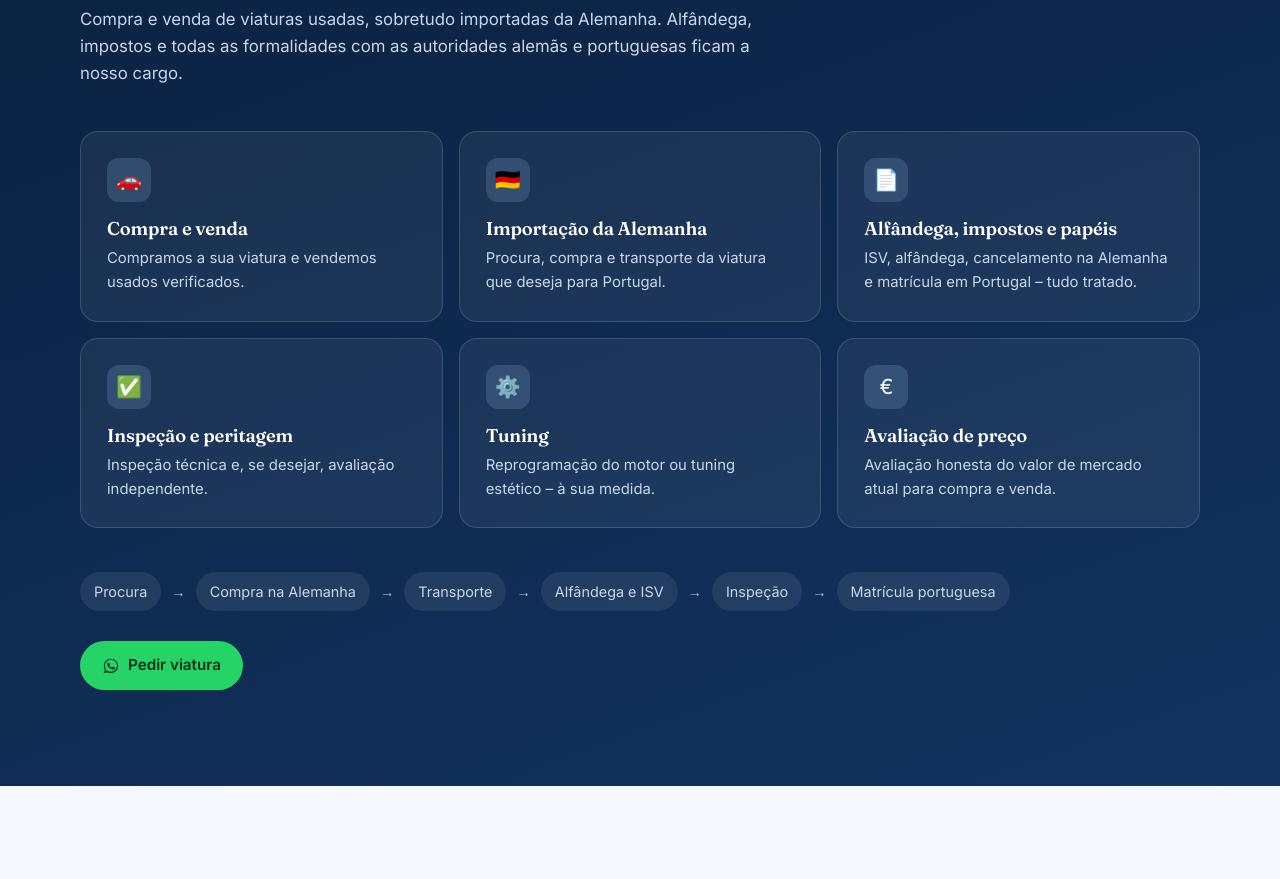
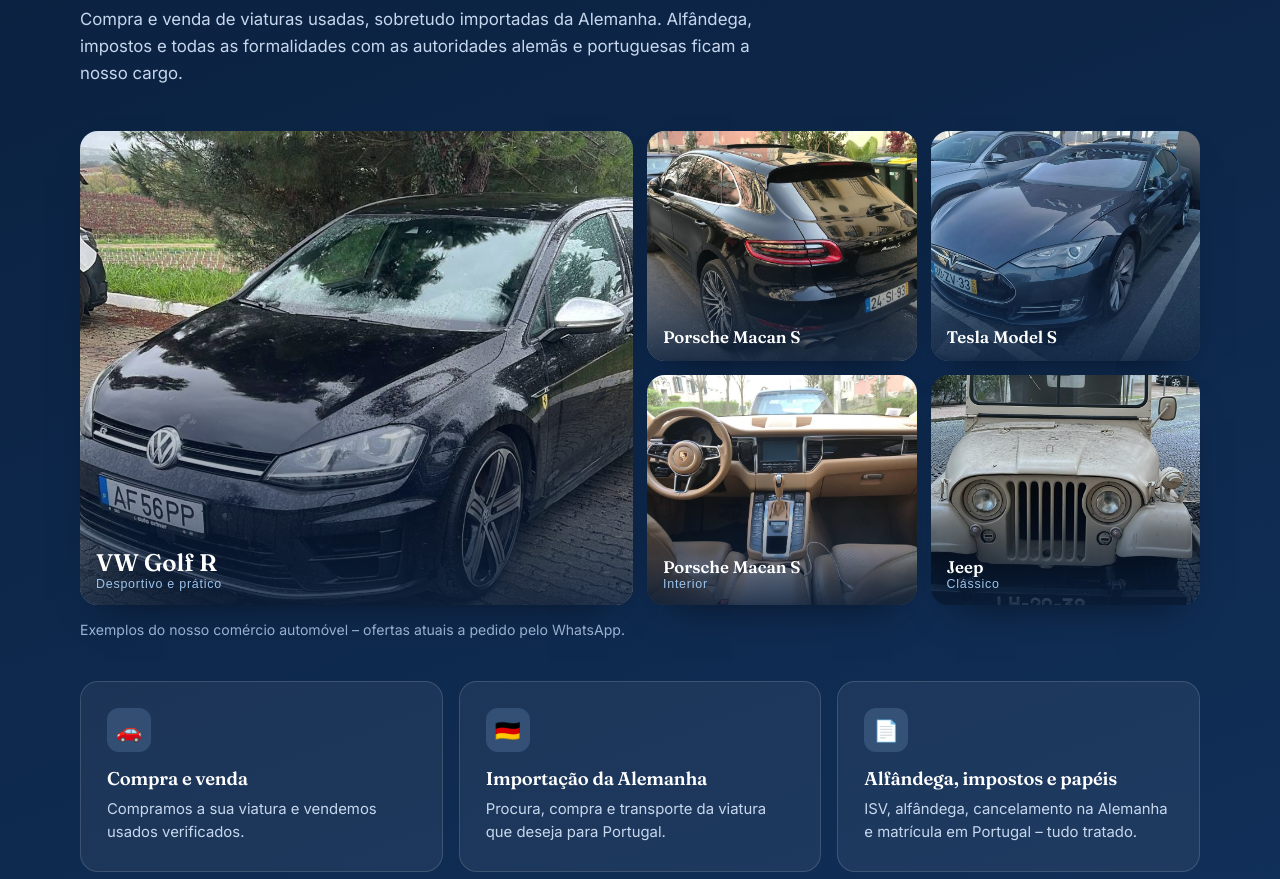
Before and after one commit to boehmprivateequity/mc-privat-equity, a plain HTML site: page index.html in a window 1280 px wide. Shown: the part 4040-4919 px from the top of the page. Drawn offline with Linux system fonts and the light colour scheme.

Commit message:
Autobereich: Bildergalerie mit fünf Fahrzeugfotos
Co-Authored-By: Claude Opus 5.5 <noreply@anthropic.com>

```diff
--- a/index.html
+++ b/index.html
@@ -111,6 +111,19 @@ section{padding:96px 0}
 .flow span{background:rgba(255,255,255,.08);border-radius:999px;padding:8px 14px}
 .flow i{font-style:normal;color:var(--sky)}
 
+/* Car gallery */
+.cars{display:grid;grid-template-columns:repeat(4,1fr);grid-template-rows:230px 230px;gap:14px;margin-bottom:14px}
+.car{position:relative;border:0;padding:0;border-radius:var(--radius);overflow:hidden;cursor:zoom-in;background:var(--deep);box-shadow:0 20px 40px -24px rgba(0,0,0,.6)}
+.car img{width:100%;height:100%;object-fit:cover;transition:transform .6s cubic-bezier(.2,.7,.2,1),filter .4s;filter:saturate(.95)}
+.car:hover img{transform:scale(1.06);filter:saturate(1.1)}
+.car:after{content:"";position:absolute;inset:0;background:linear-gradient(180deg,transparent 50%,rgba(10,31,60,.85));pointer-events:none}
+.car .cap{position:absolute;left:16px;right:16px;bottom:14px;z-index:1;text-align:left;color:#fff;display:flex;flex-direction:column}
+.car .cap b{font-family:Fraunces,serif;font-weight:600;font-size:1.05rem}
+.car .cap small{color:var(--sky);font-size:.78rem;letter-spacing:.06em}
+.c-main{grid-column:span 2;grid-row:span 2}
+.c-main .cap b{font-size:1.5rem}
+.cars-note{color:#9fb8d8;font-size:.88rem;margin-bottom:40px}
+
 /* Contact */
 .contact{display:grid;grid-template-columns:1fr 1fr;gap:28px}
 .cbox{background:#fff;border:1px solid var(--line);border-radius:24px;padding:34px}
@@ -147,6 +160,11 @@ footer .wrap{display:flex;justify-content:space-between;flex-wrap:wrap;gap:10px}
   section{padding:68px 0}
   .hero{padding:64px 0 100px}
   .cards,.steps{grid-template-columns:1fr}
+  .cars{grid-template-columns:1fr 1fr;grid-template-rows:240px 150px 150px}
+  .c-main{grid-row:span 1}
+  .car .cap{left:10px;right:10px;bottom:8px}
+  .car .cap b{font-size:.85rem}
+  .c-main .cap b{font-size:1.3rem}
   .right .btn-wa{display:none}
   .ref{padding:18px}
   .gallery{grid-template-columns:repeat(3,1fr)}
@@ -288,6 +306,14 @@ footer .wrap{display:flex;justify-content:space-between;flex-wrap:wrap;gap:10px}
       <h2 data-i18n="c.h">Gebrauchtwagen aus Deutschland – wir erledigen alles bis zur Zulassung in Portugal.</h2>
       <p data-i18n="c.p">Ankauf und Verkauf von Gebrauchtwagen, vorwiegend Import aus Deutschland. Zoll, Steuern und alle Formalitäten mit den deutschen und portugiesischen Behörden übernehmen wir für Sie.</p>
     </div>
+    <div class="cars">
+      <button class="car c-main"><img src="images/auto-golf-r.jpg" alt="VW Golf R" loading="lazy"><span class="cap"><b>VW Golf R</b><small data-i18n="car.sport">Sportlich & alltagstauglich</small></span></button>
+      <button class="car"><img src="images/auto-macan-heck.jpg" alt="Porsche Macan S" loading="lazy"><span class="cap"><b>Porsche Macan S</b></span></button>
+      <button class="car"><img src="images/auto-tesla.jpg" alt="Tesla Model S" loading="lazy"><span class="cap"><b>Tesla Model S</b></span></button>
+      <button class="car"><img src="images/auto-macan-innen.jpg" alt="Porsche Macan S – Innenraum" loading="lazy"><span class="cap"><b>Porsche Macan S</b><small data-i18n="car.int">Innenraum</small></span></button>
+      <button class="car"><img src="images/auto-jeep.jpg" alt="Klassischer Jeep" loading="lazy" style="object-position:center 40%"><span class="cap"><b>Jeep</b><small data-i18n="car.classic">Klassiker</small></span></button>
+    </div>
+    <p class="cars-note" data-i18n="car.note">Beispiele aus unserem Fahrzeughandel – aktuelle Angebote auf Anfrage per WhatsApp.</p>
     <div class="cards">
       <div class="card"><div class="ico">🚗</div><h3 data-i18n="k1.h">An- & Verkauf</h3><p data-i18n="k1.p">Ankauf Ihres Fahrzeugs und Verkauf geprüfter Gebrauchtwagen.</p></div>
       <div class="card"><div class="ico">🇩🇪</div><h3 data-i18n="k2.h">Import aus Deutschland</h3><p data-i18n="k2.p">Suche, Kauf und Überführung Ihres Wunschfahrzeugs nach Portugal.</p></div>
@@ -350,7 +376,7 @@ document.getElementById('y').textContent=new Date().getFullYear();
 
 // Lightbox
 const lb=document.getElementById('lb'),lbi=lb.querySelector('img');
-document.querySelectorAll('.gallery button').forEach(b=>b.onclick=()=>{const i=b.querySelector('img');lbi.src=i.src;lbi.alt=i.alt;lb.classList.add('on')});
+document.querySelectorAll('.gallery button, .car').forEach(b=>b.onclick=()=>{const i=b.querySelector('img');lbi.src=i.src;lbi.alt=i.alt;lb.classList.add('on')});
 lb.onclick=()=>lb.classList.remove('on');
 
 // Sprachen
@@ -387,7 +413,8 @@ const PT={
 "ct.eye":"Contacto","ct.h":"A forma mais rápida de nos contactar é pelo WhatsApp.","ct.addr":"Morada","ct.tel":"Telefone / WhatsApp",
 "wa.h":"Escreva-nos no WhatsApp","wa.p":"Escolha o assunto – a mensagem já está preparada.",
 "q1":"Apartamento no hotel boutique","q2":"Casa de férias com piscina","q3":"Vender imóvel","q4":"Importação e avaliação auto",
-"imp":"Informação legal","priv":"Privacidade"
+"imp":"Informação legal","priv":"Privacidade",
+"car.sport":"Desportivo e prático","car.int":"Interior","car.classic":"Clássico","car.note":"Exemplos do nosso comércio automóvel – ofertas atuais a pedido pelo WhatsApp."
 };
 const EN={
 "nav.hotel":"Boutique Hotel","nav.villa":"Holiday Home","nav.re":"Real Estate","nav.cars":"Car Import","nav.contact":"Contact",
@@ -422,7 +449,8 @@ const EN={
 "ct.eye":"Contact","ct.h":"The quickest way to reach us is WhatsApp.","ct.addr":"Address","ct.tel":"Phone / WhatsApp",
 "wa.h":"Message us on WhatsApp","wa.p":"Choose your topic – the message is already prepared.",
 "q1":"Apartment in the boutique hotel","q2":"Holiday home with pool","q3":"Sell a property","q4":"Car import & valuation",
-"imp":"Legal notice","priv":"Privacy"
+"imp":"Legal notice","priv":"Privacy",
+"car.sport":"Sporty and practical","car.int":"Interior","car.classic":"Classic","car.note":"Examples from our car trading – current offers on request via WhatsApp."
 };
 const ES={
 "nav.hotel":"Hotel boutique","nav.villa":"Casa vacacional","nav.re":"Inmuebles","nav.cars":"Importación de coches","nav.contact":"Contacto",
@@ -457,7 +485,8 @@ const ES={
 "ct.eye":"Contacto","ct.h":"La forma más rápida de contactarnos es por WhatsApp.","ct.addr":"Dirección","ct.tel":"Teléfono / WhatsApp",
 "wa.h":"Escríbanos por WhatsApp","wa.p":"Elija el tema – el mensaje ya está preparado.",
 "q1":"Apartamento en el hotel boutique","q2":"Casa vacacional con piscina","q3":"Vender un inmueble","q4":"Importación y valoración de coches",
-"imp":"Aviso legal","priv":"Privacidad"
+"imp":"Aviso legal","priv":"Privacidad",
+"car.sport":"Deportivo y práctico","car.int":"Interior","car.classic":"Clásico","car.note":"Ejemplos de nuestra compraventa de coches – ofertas actuales a consultar por WhatsApp."
 };
 const DE={};document.querySelectorAll('[data-i18n]').forEach(e=>DE[e.dataset.i18n]=e.textContent);
 const DICT={pt:PT,en:EN,de:DE,es:ES};
```
Also changed, not shown: images/auto-golf-r.jpg (added), images/auto-jeep.jpg (added), images/auto-macan-heck.jpg (added), images/auto-macan-innen.jpg (added), images/auto-tesla.jpg (added).
